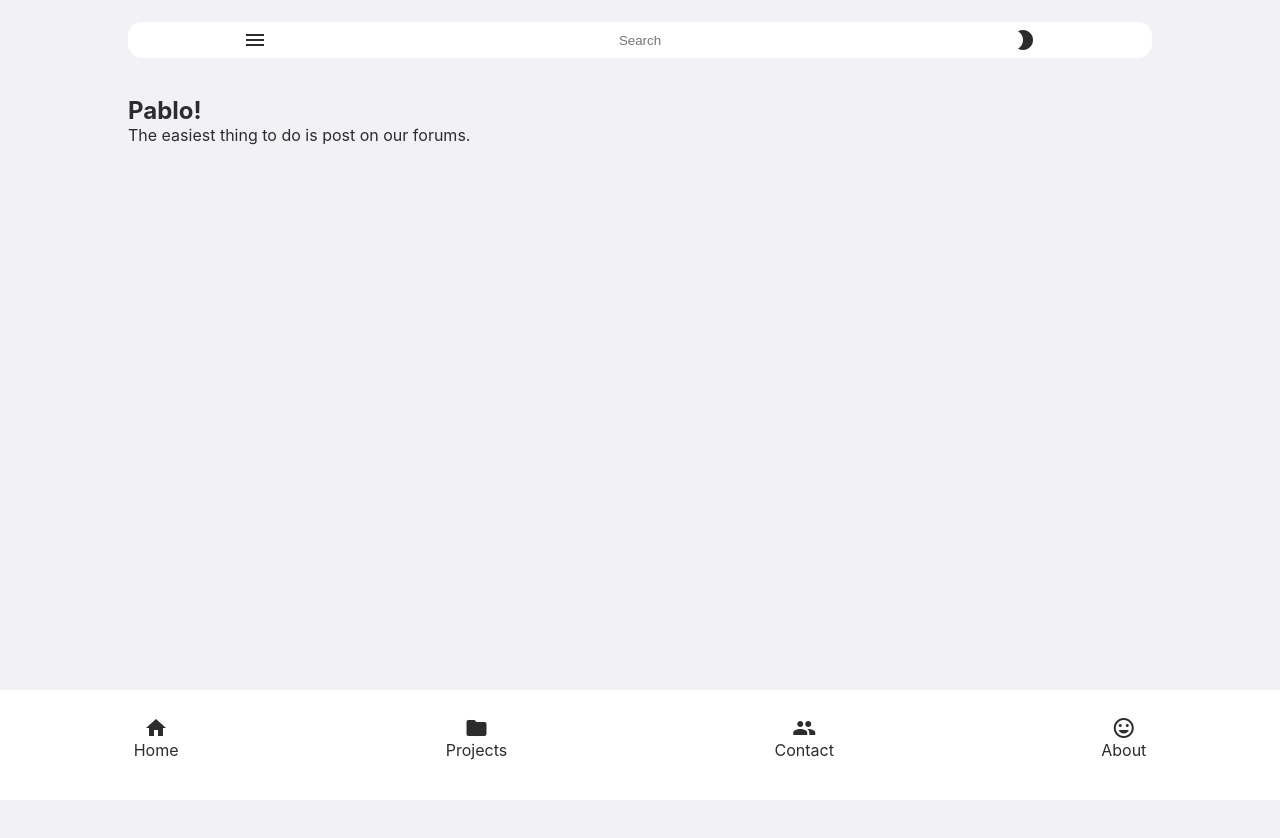
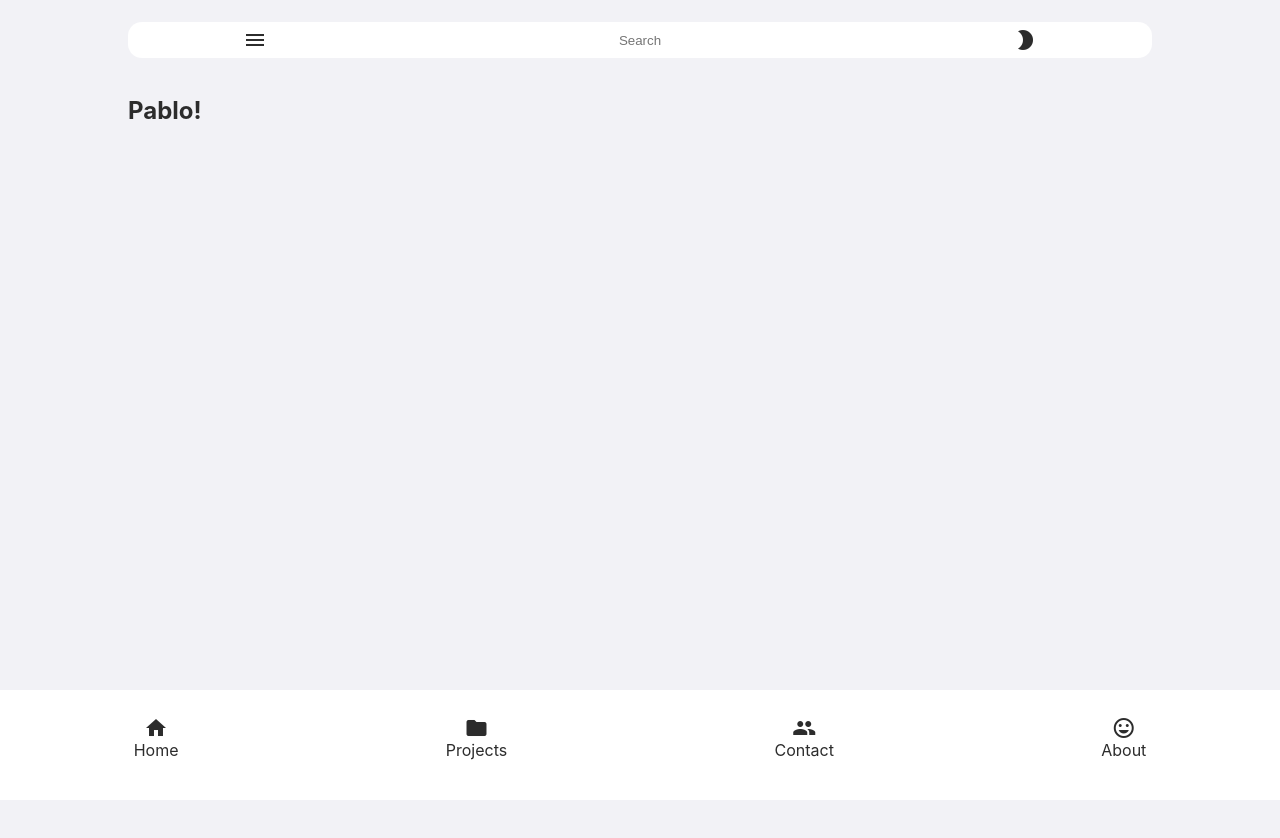
Before and after one commit to otindako/test.github.io, a React (Create React App) app: page /#/About in a window 1280 px wide. Shown: the top 838 px of the page. Built offline with nearby package versions, Linux system fonts and the light colour scheme.

Commit message:
Fixed path issue

```diff
--- a/src/pages/About/About.js
+++ b/src/pages/About/About.js
@@ -5,9 +5,6 @@ class About extends Component {
     return (
       <div className="width-container">
         <h2>Pablo!</h2>
-        <p>The easiest thing to do is post on
-        our <a href="http://forum.kirupa.com">forums</a>.
-        </p>
       </div>
     );
   }
--- a/src/pages/Contact/Contact.js
+++ b/src/pages/Contact/Contact.js
@@ -5,9 +5,6 @@ class Contact extends Component {
     return (
       <div className="width-container">
         <h2>GOT QUESTIONS?</h2>
-        <p>The easiest thing to do is post on
-        our <a href="http://forum.kirupa.com">forums</a>.
-        </p>
       </div>
     );
   }
--- a/src/pages/Projects/Projects.js
+++ b/src/pages/Projects/Projects.js
@@ -1,5 +1,4 @@
 import React, { Component } from "react";
-import "/home/pablo/documents/projects/my-app/src/index.css"
 
 class Projects extends Component {
   render() {
```
